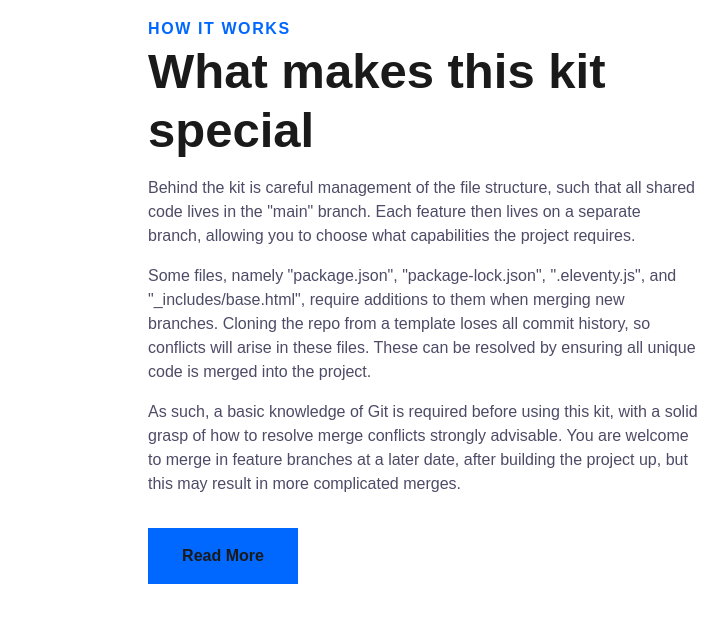
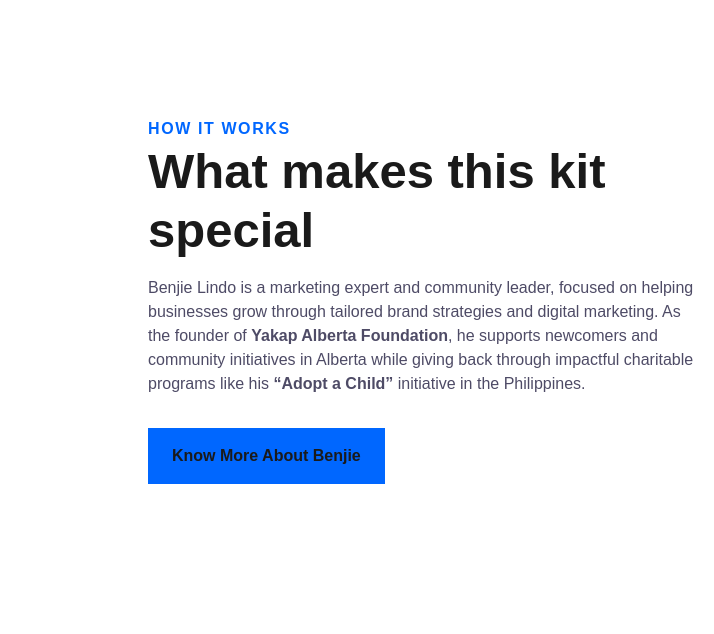
Before and after one commit to bespokewd1/bespoke-benjielindo, an Eleventy site: page src/index.html in a window 1280 px wide. Shown: the part 1285-1919 px from the top of the page, 566-1280 px from the left. Built offline with nearby package versions, Linux system fonts and the light colour scheme; Eleventy itself is replaced by a stand-in of ours; files that its build step writes are made by us from their sources.

Commit message:
about us section content update

```diff
--- a/src/index.html
+++ b/src/index.html
@@ -117,15 +117,9 @@
                 <span class="cs-topper">How it works</span>
                 <h2 class="cs-title">What makes this kit special</h2>
                 <p class="cs-text">
-                    Behind the kit is careful management of the file structure, such that all shared code lives in the "main" branch. Each feature then lives on a separate branch, allowing you to choose what capabilities the project requires.
+                    Benjie Lindo is a marketing expert and community leader, focused on helping businesses grow through tailored brand strategies and digital marketing. As the founder of <strong>Yakap Alberta Foundation</strong>, he supports newcomers and community initiatives in Alberta while giving back through impactful charitable programs like his <strong>“Adopt a Child”</strong> initiative in the Philippines.
                 </p>
-                <p class="cs-text">
-                    Some files, namely "package.json", "package-lock.json", ".eleventy.js", and "_includes/base.html", require additions to them when merging new branches. Cloning the repo from a template loses all commit history, so conflicts will arise in these files. These can be resolved by ensuring all unique code is merged into the project.
-                </p>
-                <p class="cs-text">
-                    As such, a basic knowledge of Git is required before using this kit, with a solid grasp of how to resolve merge conflicts strongly advisable. You are welcome to merge in feature branches at a later date, after building the project up, but this may result in more complicated merges.
-                </p>
-                <a href="" class="cs-button-solid">Read More</a>
+                <a href="/about/" class="cs-button-solid">Know More About Benjie</a>
             </div>
             <div class="cs-image-group">
                 <!--Large Image-->
```
